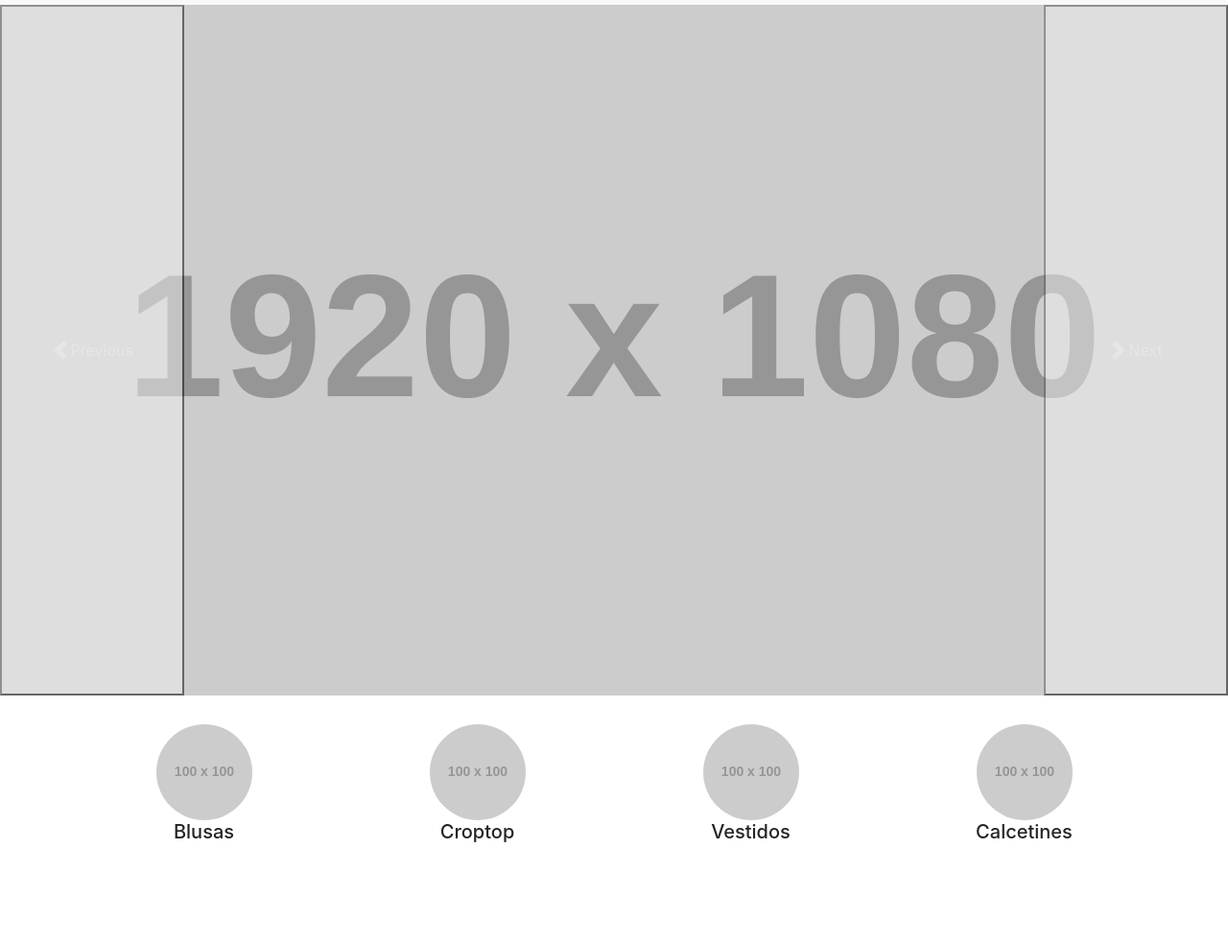
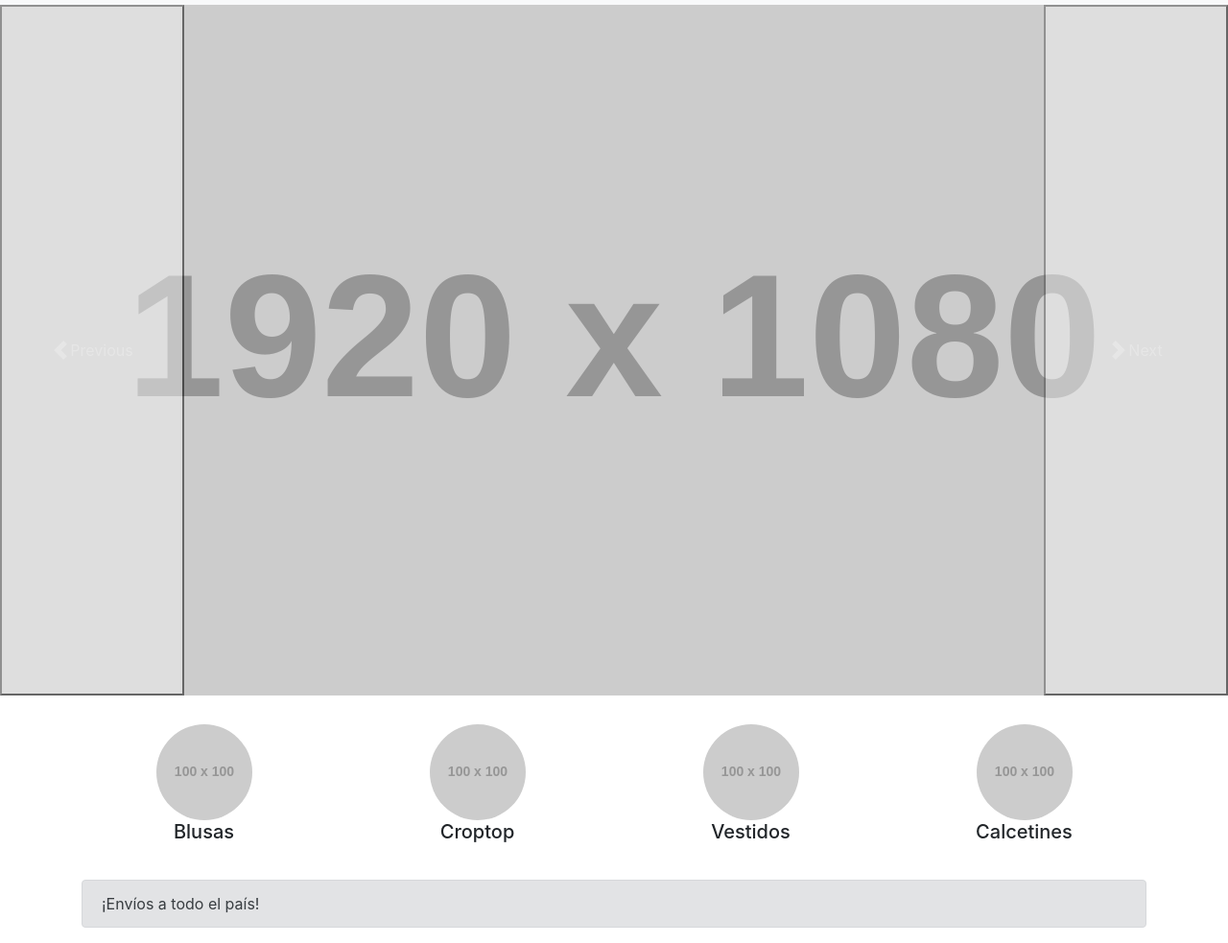
Before and after one commit to monica1402/proyecto_coder, a plain HTML site: page index.html in a window 1280 px wide. Shown: the part 51-1034 px from the top of the page at 96% size. Before the commit the page ends 938 px from the top, so only its background shows below. Drawn offline with nearby package versions, Linux system fonts and the light colour scheme; placeholder pictures from the web are drawn by us.

Commit message:
Añadí botón
Estilo personalizado de Bootstrap

```diff
--- a/css/estilos.css
+++ b/css/estilos.css
@@ -1,4 +1,5 @@
 #cajacategoria{
     text-align: center;
     margin-top: 30px;
+    margin-bottom: 30px;
 }
--- a/index.html
+++ b/index.html
@@ -97,6 +97,12 @@
     </div>
 
 
+    <div class="container">
+        <div class="alert alert-secondary" role="alert">
+            ¡Envíos a todo el país!
+          </div>
+      </div>
+
 
     <!-- Opcional: jQuery y Popper.js para componentes Bootstrap que requieran JavaScript -->
     <script src="https://code.jquery.com/jquery-3.5.1.slim.min.js"></script>
```
